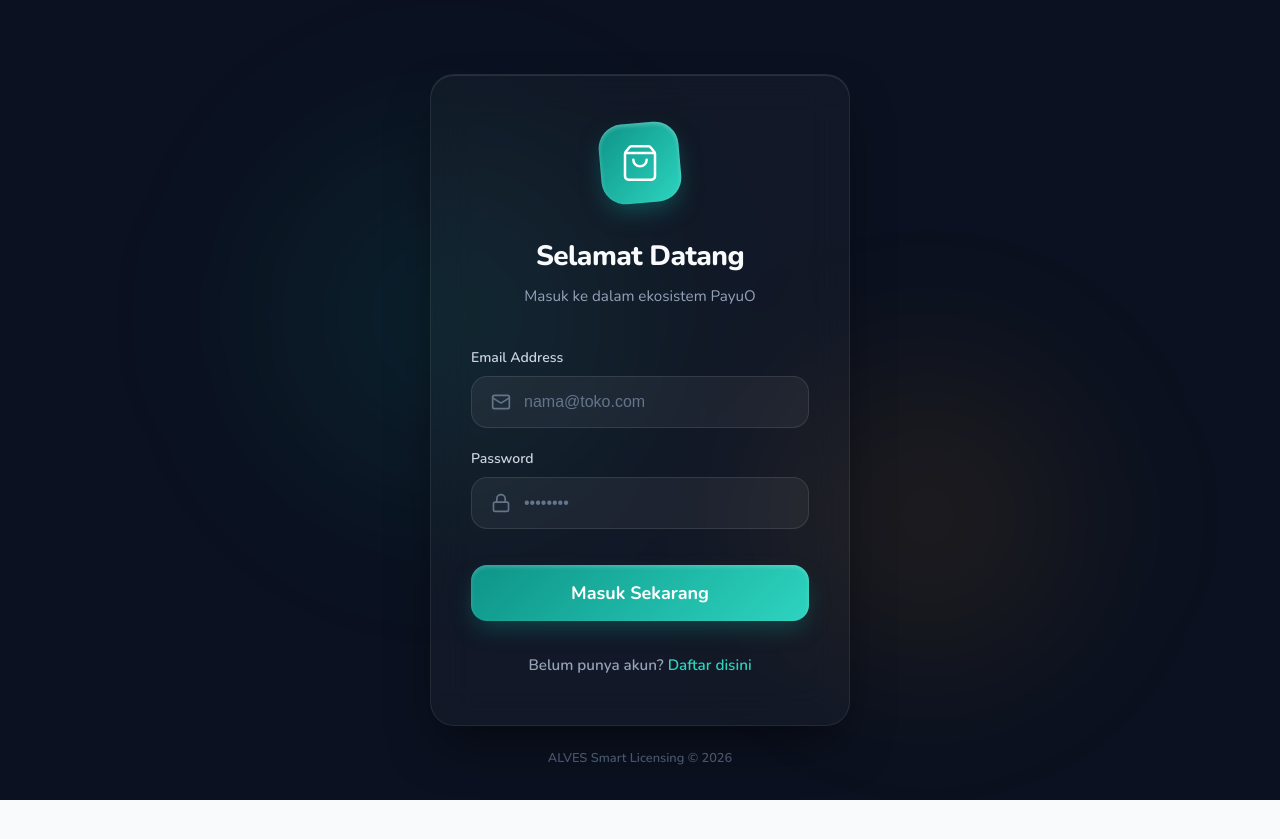
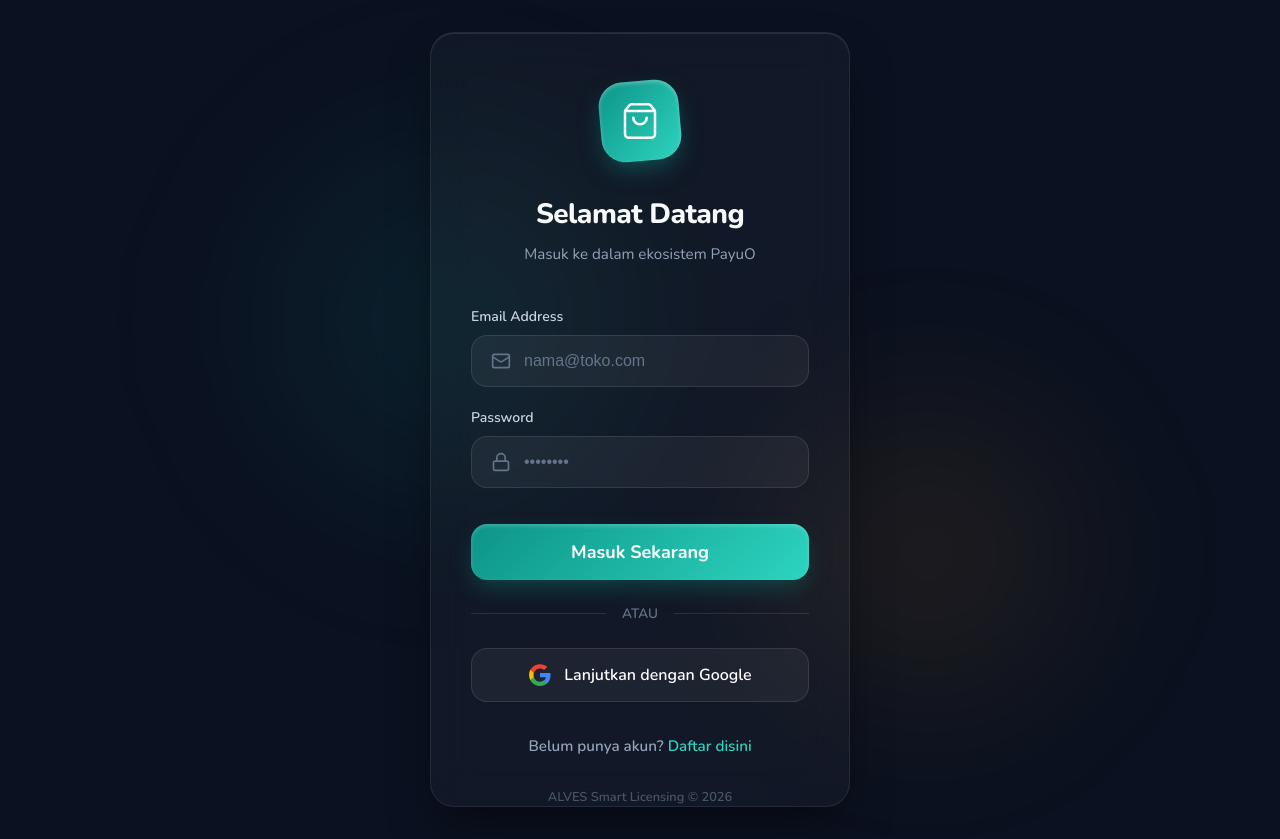
Before and after one commit to gudangbelajar81/payuo, a React (Vite) app: page / in a window 1280 px wide. Before the commit the page ends 800 px from the top, so only its background shows below. Built offline with nearby package versions, Linux system fonts and the light colour scheme.

Commit message:
feat: Add Google OAuth login button to Auth screen

```diff
--- a/src/components/Auth.jsx
+++ b/src/components/Auth.jsx
@@ -35,6 +35,20 @@
       alert(error.message);
     } finally {
       setLoading(false);
+    }
+  };
+
+  const handleGoogleLogin = async () => {
+    try {
+      const { error } = await supabase.auth.signInWithOAuth({
+        provider: 'google',
+        options: {
+          redirectTo: window.location.origin
+        }
+      });
+      if (error) throw error;
+    } catch (error) {
+      alert("Gagal memanggil Google Login: " + error.message);
     }
   };
 
@@ -177,6 +191,34 @@
           </button>
         </form>
 
+        <div style={{ display: 'flex', alignItems: 'center', gap: '1rem', margin: '1.5rem 0' }}>
+          <div style={{ flex: 1, height: '1px', background: 'rgba(255,255,255,0.1)' }}></div>
+          <span style={{ color: '#64748B', fontSize: '0.85rem', fontWeight: '600' }}>ATAU</span>
+          <div style={{ flex: 1, height: '1px', background: 'rgba(255,255,255,0.1)' }}></div>
+        </div>
+
+        <button
+          onClick={handleGoogleLogin}
+          style={{
+            width: '100%', padding: '0.875rem',
+            background: 'rgba(255, 255, 255, 0.05)',
+            color: 'white', fontSize: '1rem', fontWeight: '600',
+            border: '1px solid rgba(255, 255, 255, 0.1)', borderRadius: '16px', cursor: 'pointer',
+            display: 'flex', justifyContent: 'center', alignItems: 'center', gap: '0.75rem',
+            transition: 'all 0.2s'
+          }}
+          onMouseOver={(e) => { e.currentTarget.style.background = 'rgba(255, 255, 255, 0.1)'; }}
+          onMouseOut={(e) => { e.currentTarget.style.background = 'rgba(255, 255, 255, 0.05)'; }}
+        >
+          <svg width="24" height="24" viewBox="0 0 24 24" fill="none" xmlns="http://www.w3.org/2000/svg">
+            <path d="M22.56 12.25C22.56 11.47 22.49 10.72 22.36 10H12V14.26H17.92C17.67 15.63 16.86 16.79 15.68 17.58V20.34H19.24C21.32 18.42 22.56 15.6 22.56 12.25Z" fill="#4285F4"/>
+            <path d="M12 23C14.97 23 17.46 22.02 19.24 20.34L15.68 17.58C14.72 18.22 13.47 18.63 12 18.63C9.15 18.63 6.74 16.71 5.88 14.13H2.21V16.98C4.01 20.55 7.7 23 12 23Z" fill="#34A853"/>
+            <path d="M5.88 14.13C5.66 13.47 5.54 12.75 5.54 12C5.54 11.25 5.66 10.53 5.88 9.87V7.02H2.21C1.47 8.5 1.05 10.2 1.05 12C1.05 13.8 1.47 15.5 2.21 16.98L5.88 14.13Z" fill="#FBBC05"/>
+            <path d="M12 5.38C13.62 5.38 15.06 5.93 16.2 7.02L19.32 3.9C17.46 2.16 14.97 1.15 12 1.15C7.7 1.15 4.01 3.45 2.21 7.02L5.88 9.87C6.74 7.29 9.15 5.38 12 5.38Z" fill="#EA4335"/>
+          </svg>
+          Lanjutkan dengan Google
+        </button>
+
         <div style={{ marginTop: '2rem', textAlign: 'center' }}>
           <button
             onClick={() => setIsLogin(!isLogin)}
```
